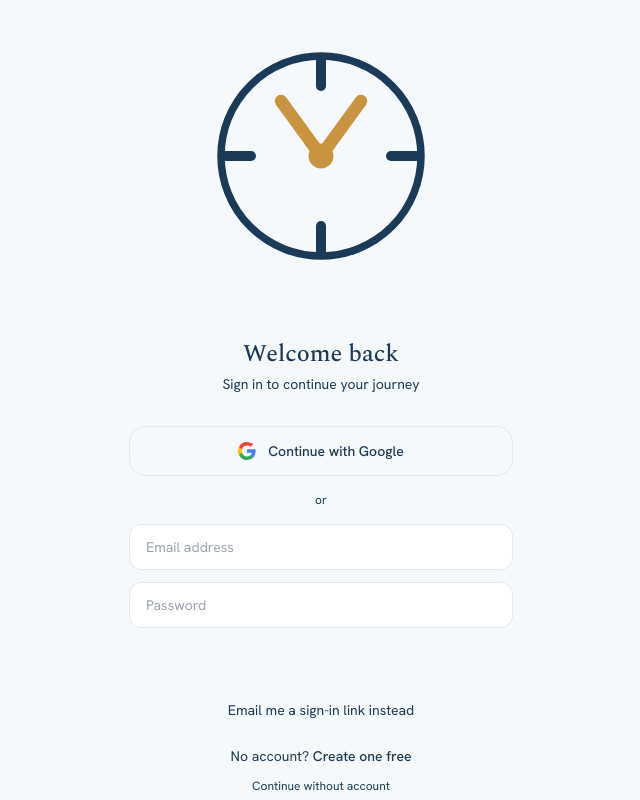
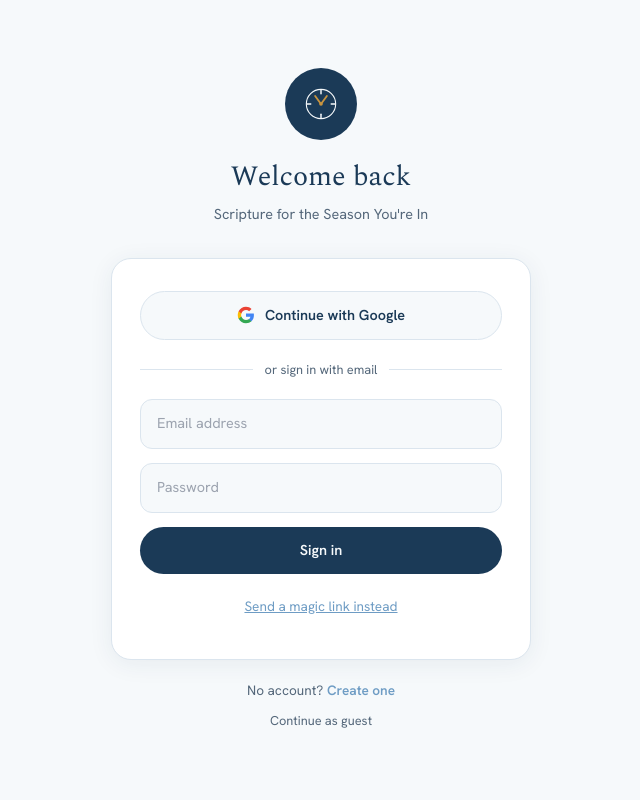
Before and after one commit to Mahanaim2026/allos, a Next.js app: page /auth/login in a window 1280 px wide. Shown: the whole page, without its empty margins (319-959 px from the left). Built offline with nearby package versions, Linux system fonts and the light colour scheme; no server answers.

Commit message:
Brand: src/app/auth/login/page.tsx

```diff
--- a/src/app/auth/login/page.tsx
+++ b/src/app/auth/login/page.tsx
@@ -1,110 +1,92 @@
 'use client';
 import { useState } from 'react';
+import { createClient } from '@/lib/supabase/client';
 import Link from 'next/link';
-import { createClient } from '@/lib/supabase/client';
 import AllosLogo from '@/components/AllosLogo';
-
-const GoogleIcon = () => (
-  <svg width="18" height="18" viewBox="0 0 18 18" fill="none">
-    <path d="M17.64 9.2c0-.637-.057-1.251-.164-1.84H9v3.481h4.844c-.209 1.125-.843 2.078-1.796 2.717v2.258h2.908C16.658 14.013 17.64 11.706 17.64 9.2z" fill="#4285F4"/>
-    <path d="M9 18c2.43 0 4.467-.806 5.956-2.18l-2.908-2.259c-.806.54-1.837.86-3.048.86-2.344 0-4.328-1.584-5.036-3.711H.957v2.332A8.997 8.997 0 0 0 9 18z" fill="#34A853"/>
-    <path d="M3.964 10.71A5.41 5.41 0 0 1 3.682 9c0-.593.102-1.17.282-1.71V4.958H.957A8.996 8.996 0 0 0 0 9c0 1.452.348 2.827.957 4.042l3.007-2.332z" fill="#FBBC05"/>
-    <path d="M9 3.58c1.321 0 2.508.454 3.44 1.345l2.582-2.58C13.463.891 11.426 0 9 0A8.997 8.997 0 0 0 .957 4.958L3.964 7.29C4.672 5.163 6.656 3.58 9 3.58z" fill="#EA4335"/>
-  </svg>
-);
 
 export default function LoginPage() {
   const [email, setEmail] = useState('');
   const [password, setPassword] = useState('');
   const [loading, setLoading] = useState(false);
-  const [googleLoading, setGoogleLoading] = useState(false);
-  const [error, setError] = useState('');
-  const [magicSent, setMagicSent] = useState(false);
+  const [message, setMessage] = useState('');
   const supabase = createClient();
 
-  async function handleEmailLogin(e: React.FormEvent) {
+  const signInGoogle = async () => {
+    setLoading(true);
+    const redirectTo = 'https://www.word2go.com/auth/callback';
+    const { error } = await supabase.auth.signInWithOAuth({ provider: 'google', options: { redirectTo } });
+    if (error) { setMessage(error.message); setLoading(false); }
+  };
+
+  const signInEmail = async (e: React.FormEvent) => {
     e.preventDefault();
-    setLoading(true); setError('');
+    setLoading(true);
     const { error } = await supabase.auth.signInWithPassword({ email, password });
-    if (error) { setError(error.message); setLoading(false); return; }
-    window.location.href = '/journey';
-  }
+    if (error) { setMessage(error.message); setLoading(false); }
+    else { window.location.href = '/app'; }
+  };
 
-  async function handleGoogleLogin() {
-    setGoogleLoading(true); setError('');
-    const { error } = await supabase.auth.signInWithOAuth({
-      provider: 'google',
-      options: { redirectTo: window.location.origin + '/auth/callback' }
-    });
-    if (error) { setError(error.message); setGoogleLoading(false); }
-  }
-
-  async function handleMagicLink() {
-    if (!email) { setError('Enter your email first'); return; }
-    setLoading(true); setError('');
-    const { error } = await supabase.auth.signInWithOtp({
-      email,
-      options: { emailRedirectTo: window.location.origin + '/auth/callback' }
-    });
-    if (error) { setError(error.message); } else { setMagicSent(true); }
+  const magicLink = async () => {
+    if (!email) { setMessage('Enter your email first.'); return; }
+    setLoading(true);
+    const { error } = await supabase.auth.signInWithOtp({ email, options: { emailRedirectTo: 'https://www.word2go.com/auth/callback' } });
+    setMessage(error ? error.message : 'Check your email for a sign-in link.');
     setLoading(false);
-  }
+  };
 
   return (
-    <div className="min-h-screen bg-white flex flex-col items-center justify-center px-6">
-      <div className="w-full max-w-sm">
-        <div className="flex justify-center mb-8">
-          <AllosLogo size="md" variant="full" />
+    <div style={{ minHeight: '100vh', background: '#F6F9FB', display: 'flex', alignItems: 'center', justifyContent: 'center', padding: 24 }}>
+      <div style={{ width: '100%', maxWidth: 420 }}>
+
+        {/* MARK */}
+        <div style={{ textAlign: 'center', marginBottom: 32 }}>
+          <div style={{ display: 'inline-flex', alignItems: 'center', justifyContent: 'center', background: '#1B3A57', borderRadius: '50%', width: 72, height: 72, marginBottom: 16 }}>
+            <AllosLogo size={44} variant="dark" />
+          </div>
+          <h1 style={{ fontFamily: "'Spectral', Georgia, serif", fontSize: '1.75rem', fontWeight: 400, color: '#1B3A57', margin: '0 0 6px' }}>Welcome back</h1>
+          <p style={{ color: '#54677A', fontSize: '0.9rem', margin: 0 }}>Scripture for the Season You&apos;re In</p>
         </div>
 
-        <h1 className="text-2xl font-serif font-medium text-allos-navy text-center mb-1">Welcome back</h1>
-        <p className="text-sm text-slate-400 text-center mb-8">Sign in to continue your journey</p>
+        {/* CARD */}
+        <div style={{ background: '#fff', border: '1px solid #DBE5EE', borderRadius: 20, padding: '32px 28px', boxShadow: '0 4px 24px rgba(27,58,87,0.07)' }}>
 
-        {magicSent ? (
-          <div className="bg-allos-mist/40 rounded-2xl p-6 text-center">
-            <p className="text-allos-navy font-medium mb-2">Check your email</p>
-            <p className="text-sm text-slate-500">We sent a sign-in link to <strong>{email}</strong></p>
-          </div>
-        ) : (
-          <>
-            <button onClick={handleGoogleLogin} disabled={googleLoading}
-              className="w-full flex items-center justify-center gap-3 border border-slate-200 text-slate-700 py-3.5 rounded-2xl font-medium text-sm hover:bg-slate-50 transition-colors mb-4 disabled:opacity-50">
-              <GoogleIcon />
-              {googleLoading ? 'Signing in...' : 'Continue with Google'}
+          {/* GOOGLE */}
+          <button onClick={signInGoogle} disabled={loading}
+            style={{ width: '100%', display: 'flex', alignItems: 'center', justifyContent: 'center', gap: 10, padding: '13px 20px', border: '1px solid #DBE5EE', borderRadius: '100px', background: '#F6F9FB', cursor: 'pointer', fontSize: '0.9rem', fontWeight: 600, color: '#1B3A57', marginBottom: 20 }}>
+            <svg width="18" height="18" viewBox="0 0 24 24"><path d="M22.56 12.25c0-.78-.07-1.53-.2-2.25H12v4.26h5.92c-.26 1.37-1.04 2.53-2.21 3.31v2.77h3.57c2.08-1.92 3.28-4.74 3.28-8.09z" fill="#4285F4"/><path d="M12 23c2.97 0 5.46-.98 7.28-2.66l-3.57-2.77c-.98.66-2.23 1.06-3.71 1.06-2.86 0-5.29-1.93-6.16-4.53H2.18v2.84C3.99 20.53 7.7 23 12 23z" fill="#34A853"/><path d="M5.84 14.09c-.22-.66-.35-1.36-.35-2.09s.13-1.43.35-2.09V7.07H2.18C1.43 8.55 1 10.22 1 12s.43 3.45 1.18 4.93l2.85-2.22.81-.62z" fill="#FBBC05"/><path d="M12 5.38c1.62 0 3.06.56 4.21 1.64l3.15-3.15C17.45 2.09 14.97 1 12 1 7.7 1 3.99 3.47 2.18 7.07l3.66 2.84c.87-2.6 3.3-4.53 6.16-4.53z" fill="#EA4335"/></svg>
+            Continue with Google
           </button>
 
-            <div className="flex items-center gap-3 mb-4">
-              <div className="flex-1 h-px bg-slate-100" />
-              <span className="text-xs text-slate-300">or</span>
-              <div className="flex-1 h-px bg-slate-100" />
+          <div style={{ display: 'flex', alignItems: 'center', gap: 12, marginBottom: 20 }}>
+            <div style={{ flex: 1, height: 1, background: '#DBE5EE' }}/>
+            <span style={{ color: '#54677A', fontSize: '0.8rem' }}>or sign in with email</span>
+            <div style={{ flex: 1, height: 1, background: '#DBE5EE' }}/>
           </div>
 
-            <form onSubmit={handleEmailLogin} className="space-y-3">
-              <input type="email" value={email} onChange={e => setEmail(e.target.value)} required
-                placeholder="Email address"
-                className="w-full border border-slate-200 rounded-xl px-4 py-3 text-sm focus:outline-none focus:border-allos-blue" />
-              <input type="password" value={password} onChange={e => setPassword(e.target.value)} required
-                placeholder="Password"
-                className="w-full border border-slate-200 rounded-xl px-4 py-3 text-sm focus:outline-none focus:border-allos-blue" />
-              {error && <p className="text-red-500 text-xs">{error}</p>}
+          <form onSubmit={signInEmail} style={{ display: 'flex', flexDirection: 'column', gap: 14 }}>
+            <input type="email" placeholder="Email address" value={email} onChange={e => setEmail(e.target.value)} required
+              style={{ padding: '13px 16px', border: '1px solid #DBE5EE', borderRadius: 12, fontSize: '0.9rem', outline: 'none', color: '#1B3A57', background: '#F6F9FB' }} />
+            <input type="password" placeholder="Password" value={password} onChange={e => setPassword(e.target.value)} required
+              style={{ padding: '13px 16px', border: '1px solid #DBE5EE', borderRadius: 12, fontSize: '0.9rem', outline: 'none', color: '#1B3A57', background: '#F6F9FB' }} />
             <button type="submit" disabled={loading}
-                className="w-full bg-allos-navy text-white py-3.5 rounded-2xl font-medium text-sm hover:bg-allos-blue transition-colors disabled:opacity-50">
+              style={{ padding: '13px', background: '#1B3A57', color: '#F6F9FB', border: 'none', borderRadius: '100px', fontSize: '0.9rem', fontWeight: 600, cursor: 'pointer' }}>
               {loading ? 'Signing in...' : 'Sign in'}
             </button>
           </form>
 
-            <button onClick={handleMagicLink} className="w-full mt-3 text-allos-blue text-sm hover:underline">
-              Email me a sign-in link instead
+          <button onClick={magicLink} style={{ width: '100%', marginTop: 12, padding: '10px', background: 'transparent', color: '#6E9CC4', border: 'none', cursor: 'pointer', fontSize: '0.85rem', textDecoration: 'underline' }}>
+            Send a magic link instead
           </button>
-          </>
-        )}
 
-        <p className="text-center text-sm text-slate-400 mt-6">
+          {message && <p style={{ marginTop: 14, fontSize: '0.85rem', color: '#C8943F', textAlign: 'center' }}>{message}</p>}
+        </div>
+
+        <p style={{ textAlign: 'center', marginTop: 20, color: '#54677A', fontSize: '0.85rem' }}>
           No account?{' '}
-          <Link href="/auth/signup" className="text-allos-blue font-medium hover:underline">Create one free</Link>
+          <Link href="/auth/signup" style={{ color: '#6E9CC4', fontWeight: 600 }}>Create one</Link>
         </p>
-        <p className="text-center text-xs text-slate-300 mt-3">
-          <Link href="/app" className="hover:underline">Continue without account</Link>
+        <p style={{ textAlign: 'center', marginTop: 8 }}>
+          <Link href="/app" style={{ color: '#54677A', fontSize: '0.8rem' }}>Continue as guest</Link>
         </p>
       </div>
     </div>
```
Lines whose indentation alone changed are shown as unchanged.
